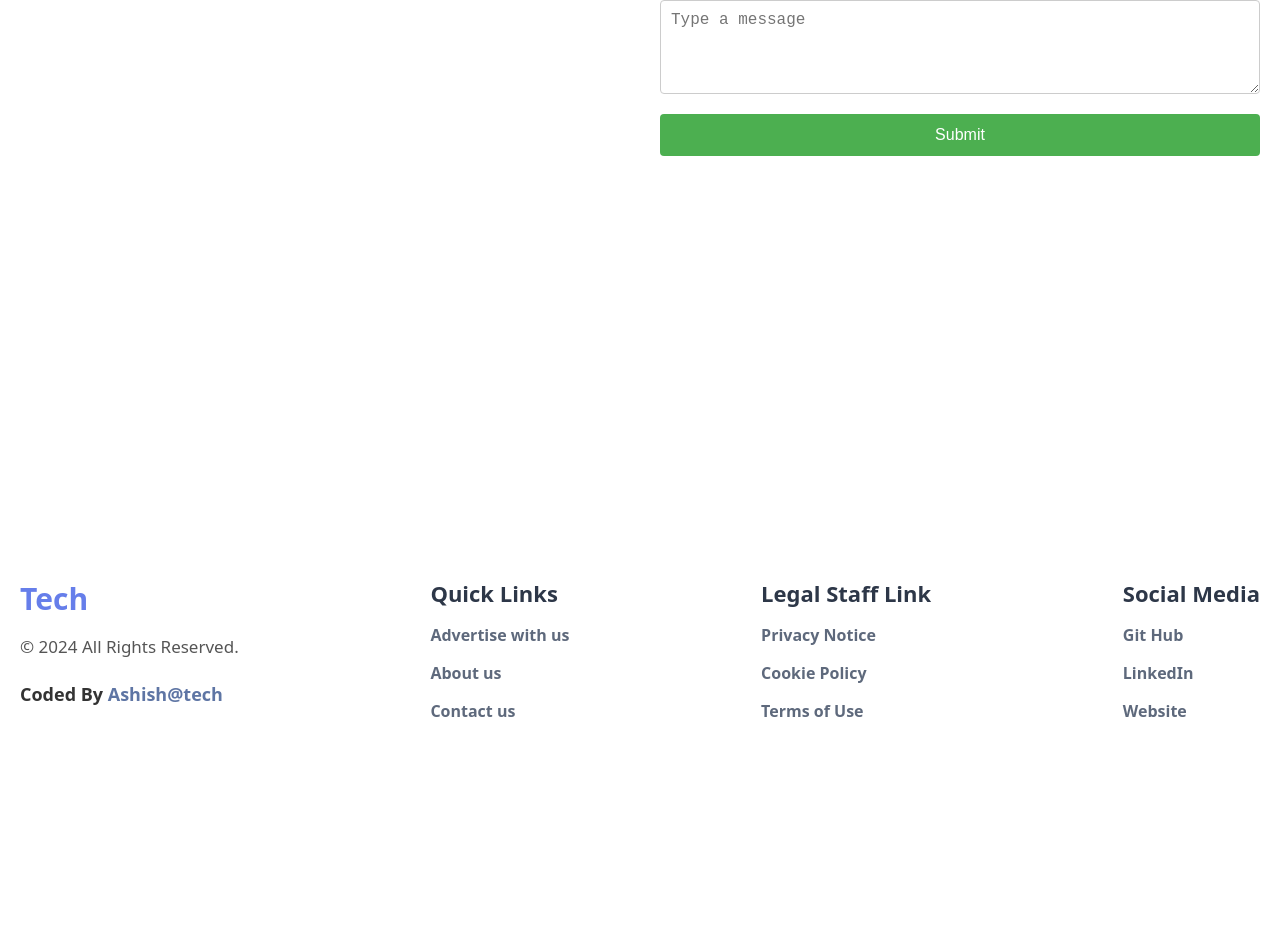
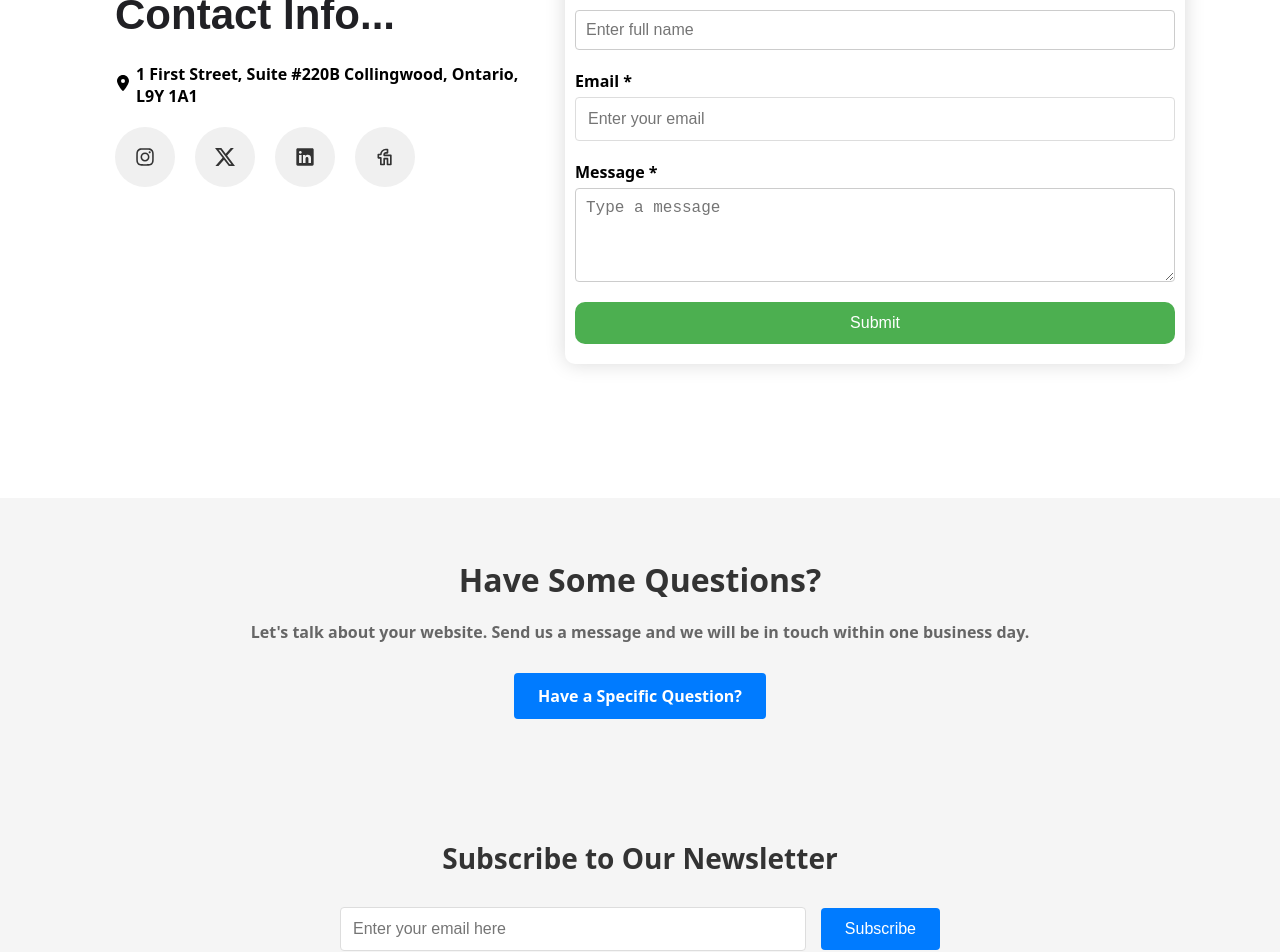
Before and after one commit to Ashishsharmastudio/Blog-IN-NEXT.JS, a Next.js app in the folder frontend_blog/: page /contact in a window 1280 px wide. Shown: the part 1080-2032 px from the top of the page. Before the commit the page ends 1898 px from the top, so only its background shows below. Built offline with nearby package versions, Linux system fonts and the light colour scheme; no server answers.

Commit message:
contact page created

```diff
--- a/frontend_blog/pages/contact/index.js
+++ b/frontend_blog/pages/contact/index.js
@@ -4,6 +4,10 @@ import ContactImg from "../../public/contactimg.png";
 import Line from "../../public/Line-1.png";
 import { FaLocationDot } from "react-icons/fa6";
 import ContactForm from "../../components/contactForm";
+import { FaInstagram } from "react-icons/fa";
+import { BsTwitterX } from "react-icons/bs";
+import { RxLinkedinLogo } from "react-icons/rx";
+import { TbBrandFiverr } from "react-icons/tb";
 
 const Contact = () => {
   const [isClient, setIsClient] = useState(false);
@@ -65,8 +69,33 @@ const Contact = () => {
                 </li>
               </ul>
             </div>
+            <div className="social-link">
+              <ul>
+                <li>
+                  <a href="#">
+                    <FaInstagram />
+                  </a>
+                </li>
+                <li>
+                  <a href="#">
+                    <BsTwitterX />
+                  </a>
+                </li>
+                <li>
+                  <a href="#">
+                    <RxLinkedinLogo />
+                  </a>
+                </li>
+                <li>
+                  <a href="#">
+                    <TbBrandFiverr />
+                  </a>
+                </li>
+              </ul>
+            </div>
           </div>
           <div className="form-area">
+            <div className="form-border">
               <div className="h1">
                 <h1>Get in touch</h1>
               </div>
@@ -78,6 +107,43 @@ const Contact = () => {
               {isClient && <ContactForm />}
             </div>
           </div>
+        </div>
+      </section>
+      {/* sec-3 question section  */}
+      <section class="questions-section">
+        <div class="container-3">
+          <div class="content-wrapper">
+            <h2 class="heading">Have Some Questions?</h2>
+            <p class="description">
+              Let's talk about your website. Send us a message and we will be in
+              touch within one business day.
+            </p>
+            <a href="#" class="cta-button">
+              Have a Specific Question?
+            </a>
+          </div>
+        </div>
+      </section>
+      {/* End of  sec-3 question section  */}
+      {/* sec-4 news latter section  */}
+      <section class="newsletter-section">
+        <div class="container-4">
+          <h2 class="section-title">Subscribe to Our Newsletter</h2>
+          <form class="newsletter-form">
+            <div class="form-group">
+              <input
+                type="email"
+                id="email"
+                name="email"
+                placeholder="Enter your email here"
+                required
+              />
+            </div>
+            <button type="submit" class="subscribe-button">
+              Subscribe
+            </button>
+          </form>
+        </div>
       </section>
     </>
   );
--- a/frontend_blog/styles/globals.css
+++ b/frontend_blog/styles/globals.css
@@ -2148,19 +2148,21 @@ a {
   width: 50%;
 }
 
-.contact-form-2 {
-  background-color: white;
-  width: 100%;
-  height: 100vh;
-  position: relative;
-}
+
 .cont {
   display: flex;
-  margin-right: auto;
-  margin-left: auto;
-  position: relative;
-}
-.contact-form-2 h1 {
+  justify-content: center;
+  align-items: center;
+  min-height: 100vh;
+}
+
+.contact-form-2-area {
+  max-width: 450px;
+  width: 100%;
+  padding: 20px;
+}
+
+.contact-form-2-area h1 {
   margin-bottom: 20px;
   color: #202024;
   font-family: "Playfair Display", Sans-serif;
@@ -2169,24 +2171,64 @@ a {
   font-style: normal;
   line-height: 54.6px;
 }
-.address {
-  margin-bottom: 20px;
-}
-.address ul li {
-  display: flex;
-  font-size: inherit;
-  align-items: var(--icon-vertical-align, center);
-}
-.address ul li span {
-  display: flex;
-  position: relative;
-  top: var(--icon-vertical-offset, initial);
-}
-.contact-form-2-area {
-  width: 50%;
-}
+
+.address ul {
+  list-style-type: none;
+  padding: 0;
+}
+
+.address li {
+  display: flex;
+  align-items: center;
+  /* justify-content: center; */
+  margin-bottom: 10px;
+}
+
+.address span {
+  margin-right: 5px;
+}
+.social-link{
+  margin: 20px 0px;
+}
+.social-link ul {
+  list-style-type: none;
+  padding: 0;
+  display: flex;
+  gap: 20px;
+}
+
+
+.social-link a {
+  display: flex;
+  justify-content: center;
+  align-items: center;
+  width: 60px;
+  height: 60px;
+  background-color: #f0f0f0;
+  border-radius: 50%;
+  color: #333;
+  text-decoration: none;
+  transition: background-color 0.3s ease;
+}
+
+.social-link a:hover {
+  background-color: #e0e0e0;
+}
+
+.social-link svg {
+  width: 20px;
+  height: 20px;
+}
+
 .form-area {
   width: 50%;
+}
+.form-border{
+  box-shadow: 0px 0px 20px 0px rgba(0, 0, 0, 0.15);
+    margin: 50px 0px 0px 20px;
+    --e-column-margin-right: 0px;
+    --e-column-margin-left: 20px;
+    border-radius: 10px 10px 10px 10px;
 }
 .form{
   border-radius: 10px;
@@ -2263,10 +2305,11 @@ a {
   color: white;
   padding: 12px 20px;
   border: none;
-  border-radius: 4px;
+  border-radius: 10px;
   cursor: pointer;
   font-size: 16px;
   transition: background-color 0.3s ease;
+  margin-bottom: 20px;
 }
 
 .elementor-button:hover {
@@ -2339,3 +2382,119 @@ a {
 .elementor-icon.elementor-social-icon i {
   font-size: 18px;
 }
+
+/* section 3 questino section  */
+.questions-section {
+  background-color: #f5f5f5;
+  padding: 60px 0;
+}
+
+.container-3 {
+  max-width: 1140px;
+  margin: 0 auto;
+  padding: 0 15px;
+}
+
+.content-wrapper {
+  text-align: center;
+}
+
+.heading {
+  font-size: 32px;
+  color: #333;
+  margin-bottom: 20px;
+}
+
+.description {
+  font-size: 16px;
+  color: #666;
+  margin-bottom: 30px;
+}
+
+.cta-button {
+  display: inline-block;
+  padding: 12px 24px;
+  background-color: #007bff;
+  color: #fff;
+  text-decoration: none;
+  border-radius: 4px;
+  font-size: 16px;
+  transition: background-color 0.3s ease;
+}
+
+.cta-button:hover {
+  background-color: #0056b3;
+}
+/* end of section 3 and  question section  */
+
+/* section 4 subscrive  news latter */
+.newsletter-section {
+  background-color: #f5f5f5;
+  padding: 60px 0;
+}
+
+.container-4 {
+  max-width: 1140px;
+  margin: 0 auto;
+  padding: 0 15px;
+}
+
+.section-title {
+  font-size: 28px;
+  color: #333;
+  text-align: center;
+  margin-bottom: 30px;
+}
+
+.newsletter-form {
+  display: flex;
+  justify-content: center;
+  align-items: center;
+  max-width: 600px;
+  margin: 0 auto;
+}
+
+.form-group {
+  flex: 1;
+  margin-right: 15px;
+}
+
+input[type="email"] {
+  width: 100%;
+  padding: 12px;
+  font-size: 16px;
+  border: 1px solid #ddd;
+  border-radius: 4px;
+}
+
+.subscribe-button {
+  padding: 12px 24px;
+  font-size: 16px;
+  background-color: #007bff;
+  color: #fff;
+  border: none;
+  border-radius: 4px;
+  cursor: pointer;
+  transition: background-color 0.3s ease;
+}
+
+.subscribe-button:hover {
+  background-color: #0056b3;
+}
+
+@media (max-width: 768px) {
+  .newsletter-form {
+    flex-direction: column;
+  }
+
+  .form-group {
+    margin-right: 0;
+    margin-bottom: 15px;
+    width: 100%;
+  }
+
+  .subscribe-button {
+    width: 100%;
+  }
+}
+/* End of section 4 subscrive  news latter */
```
Lines whose indentation alone changed are shown as unchanged.
